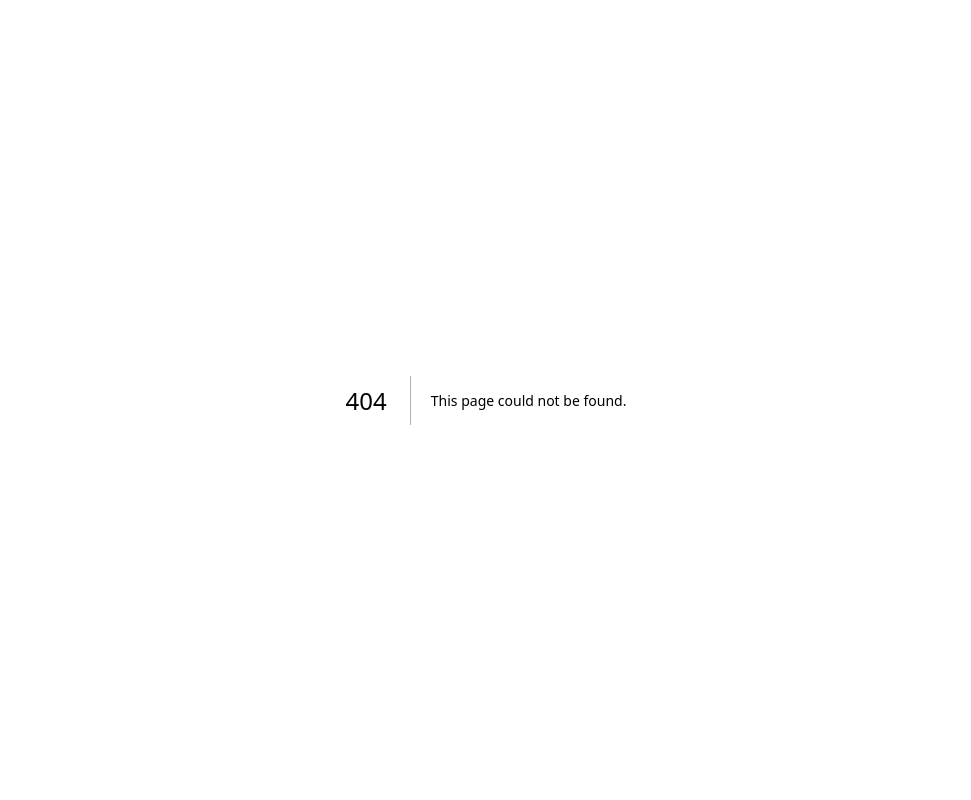
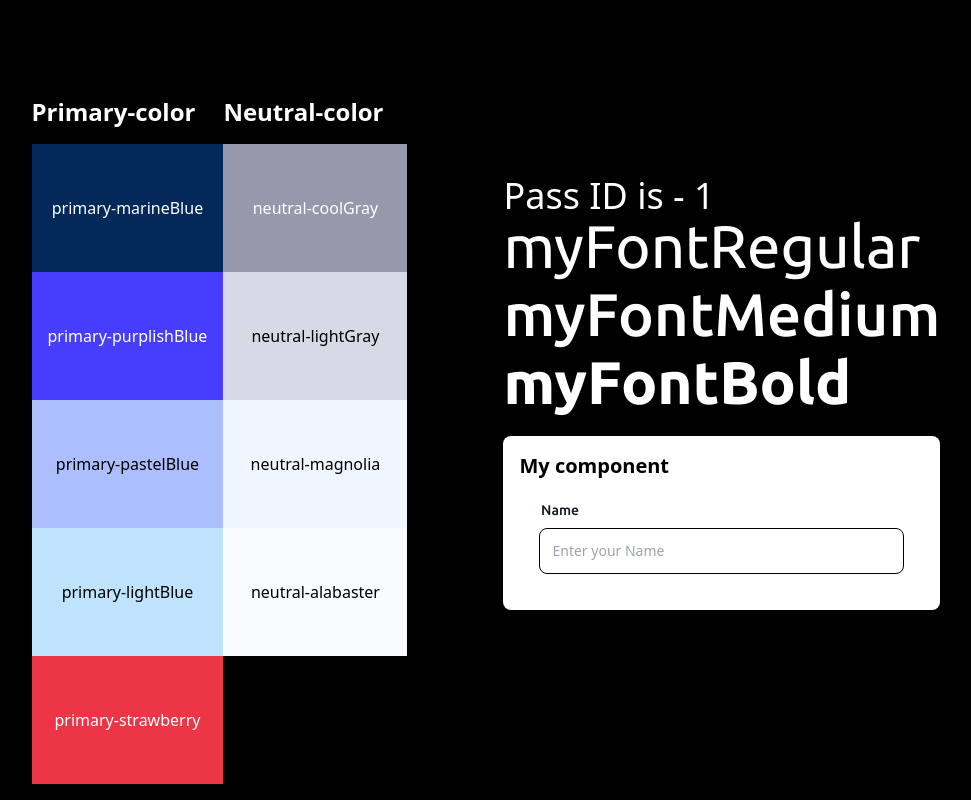
Before and after one commit to safwanAzman/multi-step-form, a Next.js app: page /sample/1 in a window 1280 px wide. Before the commit this address had no page. Shown: the whole page, without its empty margins (154-1125 px from the left). Built offline with nearby package versions, Linux system fonts and the light colour scheme.

Commit message:
fix: add input component

```diff
--- /dev/null
+++ b/src/components/input.js
@@ -0,0 +1,46 @@
+import React from 'react'
+
+function input({
+        label,
+        errorMessage = null,
+        onChange,
+        type,
+        name,
+        placeholder,
+        value,
+        id
+    }) {
+    return (
+        <div>
+            <div className="flex items-center justify-between px-[0.10rem]">
+                <label
+                    class="block mb-2 text-sm font-medium text-gray-900 myFontMedium">
+                    {label}
+                </label>
+                <label
+                    class="block mb-2 text-sm font-medium text-primary-strawberry myFontMedium pr-2">
+                    {errorMessage}
+                </label>
+            </div>
+            <input
+                className={errorMessage == null ?
+                    'outline-none border-[1.5px] border-black text-gray-900 text-sm rounded-lg  focus:border-none block w-full p-3 focus:outline-primary-marineBlue '
+                    :
+                    'outline-none border-[1.5px] border-primary-strawberry text-primary-strawberry text-sm rounded-lg focus:border-none block w-full p-3 focus:outline-primary-strawberry'
+                }
+                type={type}
+                placeholder={placeholder}
+                value={value}
+                id={id}
+                name={name}
+                onChange={onChange}
+            />
+
+{/* <input type="text"
+  placeholder="Custom focus style"
+  className="outline-none focus:outline-red-500" /> */}
+        </div>
+    )
+}
+
+export default input
--- a/src/pages/sample/index.js
+++ b/src/pages/sample/[id]/index.js
@@ -1,10 +1,14 @@
+import Input from "@/components/input"
+import { useRouter as UseRouter } from 'next/router'
+
 export default function sample() {
+const id = UseRouter().query.id
 return (
     <div className="flex flex-col justify-center w-full h-full pt-24 space-x-0 overflow-auto bg-black lg:h-screen lg:space-x-24 lg:flex-row">
         <div className="flex">
             <div>
-                <h1 className="pb-4 mr-6 text-2xl font-bold text-white">Primary-color</h1>
-                <div className="flex items-center justify-center h-32 p-4 bg-primary-marineBlue">
+                <h1 className="pb-4 mr-6 text-2xl font-bold text-white">Primary-color </h1>
+                <div className="flex items-center justify-center h-32 p-4 text-white bg-primary-marineBlue">
                     primary-marineBlue
                 </div>
                 <div className="flex items-center justify-center h-32 p-4 text-white bg-primary-purplishBlue">
@@ -39,6 +43,7 @@ return (
         </div>
 
         <div className="my-20">
+            <h1 className="text-4xl text-white">Pass ID is - {id}</h1>
             <h1 className="pb-2 text-2xl text-white lg:text-6xl myFontRegular ">
                 myFontRegular
             </h1>
@@ -48,6 +53,21 @@ return (
             <h1 className="pb-2 text-2xl text-white lg:text-6xl myFontBold">
                 myFontBold
             </h1>
+
+            <div className="p-4 mt-4 bg-white rounded-lg">
+                <h1 className="text-xl font-bold">My component</h1>
+                <div className="grid grid-cols-1 mx-5 my-5">
+                    <Input
+                        label="Name"
+                        placeholder="Enter your Name"
+                        // value=""
+                        // id=""
+                        // name=""
+                        // onChange=""
+                        errorMessage={null}
+                    />
+                </div>
+            </div>
         </div>
     </div>
     )
```
